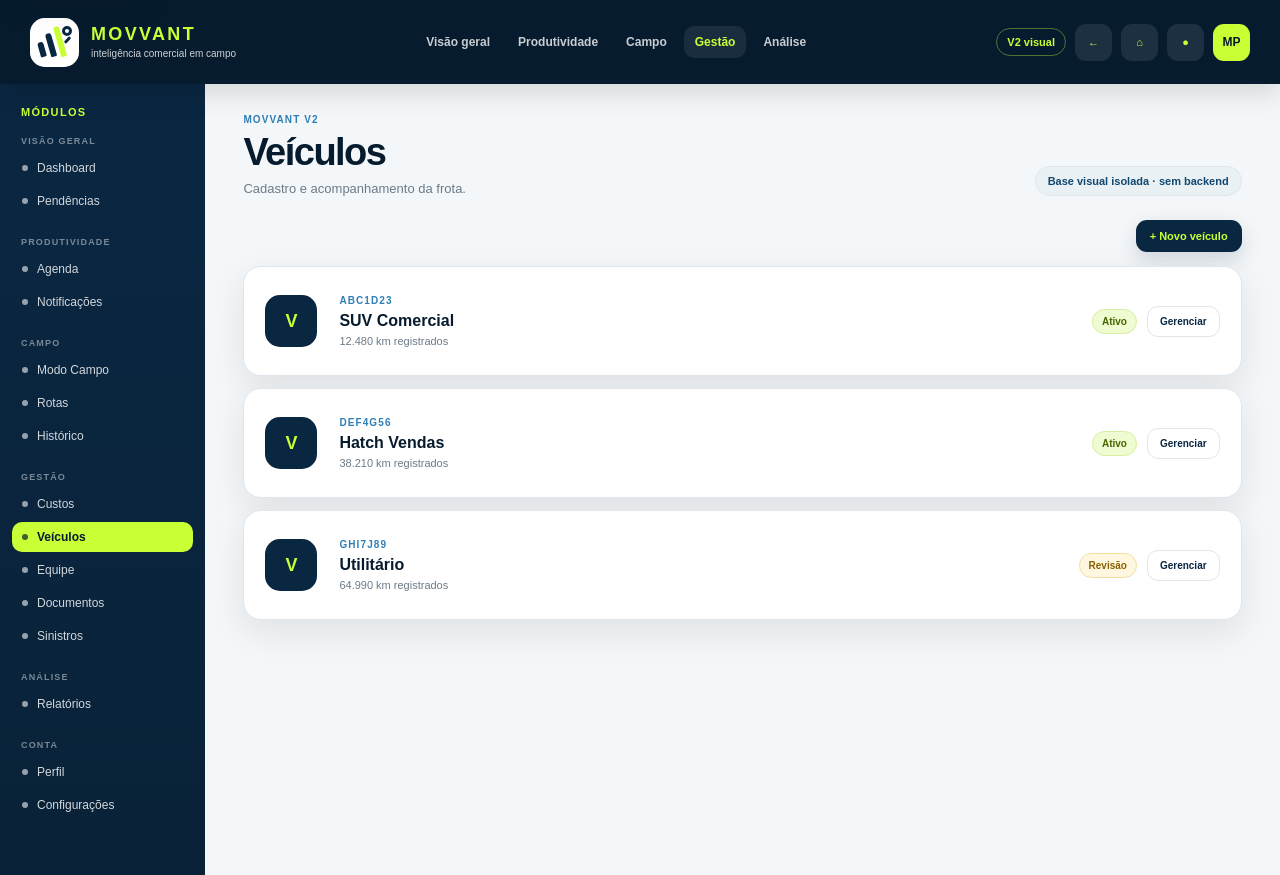
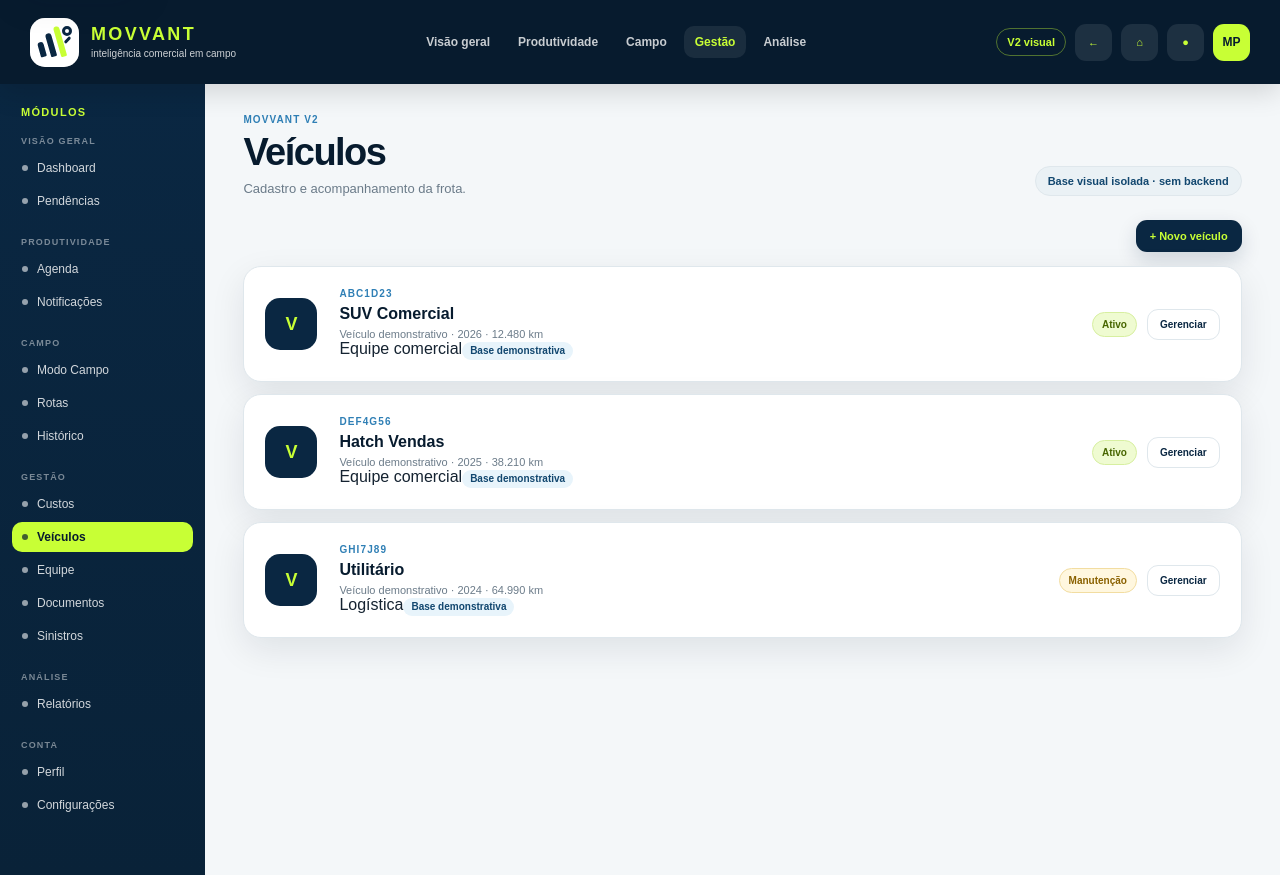
Before and after one commit to Manopanassolo/controle-facil-km, a Next.js app in the folder movvant-v2/: page /veiculos in a window 1280 px wide. Built offline with nearby package versions, Linux system fonts and the light colour scheme.

Commit message:
Use shared fleet module on vehicles route

```diff
--- a/movvant-v2/src/app/veiculos/page.tsx
+++ b/movvant-v2/src/app/veiculos/page.tsx
@@ -1,5 +1,6 @@
-import { ModuleHeader, VehiclesModule } from '@/components/CoreModules';
+import { ModuleHeader } from '@/components/CoreModules';
+import { VehicleSessionModule } from '@/components/VehicleSessionModule';
 
 export default function VehiclesPage() {
-  return <><ModuleHeader title="Veículos" description="Cadastro e acompanhamento da frota." /><VehiclesModule /></>;
+  return <><ModuleHeader title="Veículos" description="Cadastro e acompanhamento da frota." /><VehicleSessionModule /></>;
 }
```
